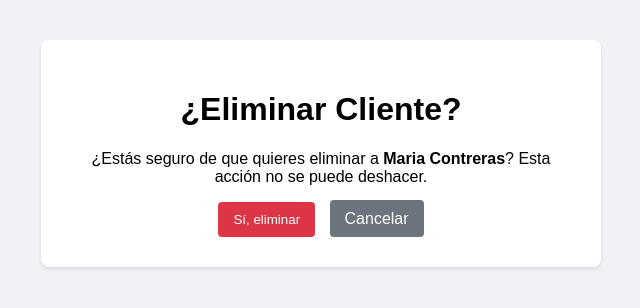
After one commit to Benj11ii/proyecto-modulo-7, a Django app: page /gestion/clientes/eliminar/2/ in a window 1280 px wide. The commit adds this page. Shown: the top 308 px of the page, without its empty margins (319-959 px from the left). Run offline with Django 5.2, Linux system fonts and the light colour scheme; data comes from the database, SQL or seed files in the repository; both versions use the stored data as it was after the commit.

Commit message:
Completitud en proceso CRUD v1

```diff
--- /dev/null
+++ b/gestion/templates/gestion/cliente_confirm_delete.html
@@ -0,0 +1,25 @@
+<!DOCTYPE html>
+<html lang="es">
+<head>
+    <meta charset="UTF-8">
+    <title>Eliminar Cliente</title>
+    <style>
+        body { font-family: Arial, sans-serif; margin: 40px; background-color: #f0f2f5; }
+        .confirm-container { background: white; padding: 30px; border-radius: 8px; box-shadow: 0 2px 4px rgba(0,0,0,0.1); max-width: 500px; margin: auto; text-align: center; }
+        .btn-delete { background-color: #dc3545; color: white; padding: 10px 15px; border: none; border-radius: 4px; cursor: pointer; text-decoration: none; }
+        .btn-cancel { background-color: #6c757d; color: white; padding: 10px 15px; border-radius: 4px; text-decoration: none; margin-left: 10px; }
+    </style>
+</head>
+<body>
+    <div class="confirm-container">
+        <h1>¿Eliminar Cliente?</h1>
+        <p>¿Estás seguro de que quieres eliminar a <strong>{{ object.nombre }}</strong>? Esta acción no se puede deshacer.</p>
+
+        <form method="post">
+            {% csrf_token %}
+            <button type="submit" class="btn-delete">Sí, eliminar</button>
+            <a href="{% url 'lista_clientes' %}" class="btn-cancel">Cancelar</a>
+        </form>
+    </div>
+</body>
+</html>
--- a/gestion/templates/gestion/lista_clientes.html
+++ b/gestion/templates/gestion/lista_clientes.html
@@ -68,6 +68,7 @@
                     <td>{{ cliente.telefono }}</td>
                     <td>
                         <a href="{% url 'editar_cliente' cliente.pk %}">Editar</a>
+                        <a href="{% url 'eliminar_cliente' cliente.pk %}" style="color: #dc3545; text-decoration: none; font-weight: bold;">Eliminar</a>
                     </td>
                 </tr>
                 {% empty %}
--- a/gestion/urls.py
+++ b/gestion/urls.py
@@ -1,9 +1,16 @@
 from django.urls import path
-from .views import ListaClientesView,  CrearClienteView, EditarClienteView
+from .views import (
+    ListaClientesView,
+    CrearClienteView,
+    EditarClienteView,
+    EliminarClienteView,
+)
 
 urlpatterns = [
     # Definimos la ruta para la lista de clientes
-    path('clientes/', ListaClientesView.as_view(), name='lista_clientes'),
-    path('clientes/nuevo/', CrearClienteView.as_view(), name='crear_cliente'),
-      path('clientes/editar/<int:pk>/', EditarClienteView.as_view(), name='editar_cliente'),
+    path("clientes/", ListaClientesView.as_view(), name="lista_clientes"),
+    path("clientes/nuevo/", CrearClienteView.as_view(), name="crear_cliente"),
+    path("clientes/editar/<int:pk>/", EditarClienteView.as_view(), name="editar_cliente" ),
+    path("clientes/eliminar/<int:pk>/",EliminarClienteView.as_view(),name="eliminar_cliente",
+    ),
 ]
--- a/gestion/views.py
+++ b/gestion/views.py
@@ -1,4 +1,4 @@
-from django.views.generic import ListView, CreateView, UpdateView
+from django.views.generic import ListView, CreateView, UpdateView, DeleteView
 from django.urls import reverse_lazy
 from .models import Cliente
 
@@ -19,3 +19,8 @@ class EditarClienteView(UpdateView):
     fields = ['nombre', 'email', 'telefono']
     template_name = 'gestion/cliente_form.html'
     success_url = reverse_lazy('lista_clientes')
+
+class EliminarClienteView(DeleteView):
+    model = Cliente
+    template_name = 'gestion/cliente_confirm_delete.html' # Página de confirmación
+    success_url = reverse_lazy('lista_clientes')
```
Also changed, not shown: db.sqlite3.
